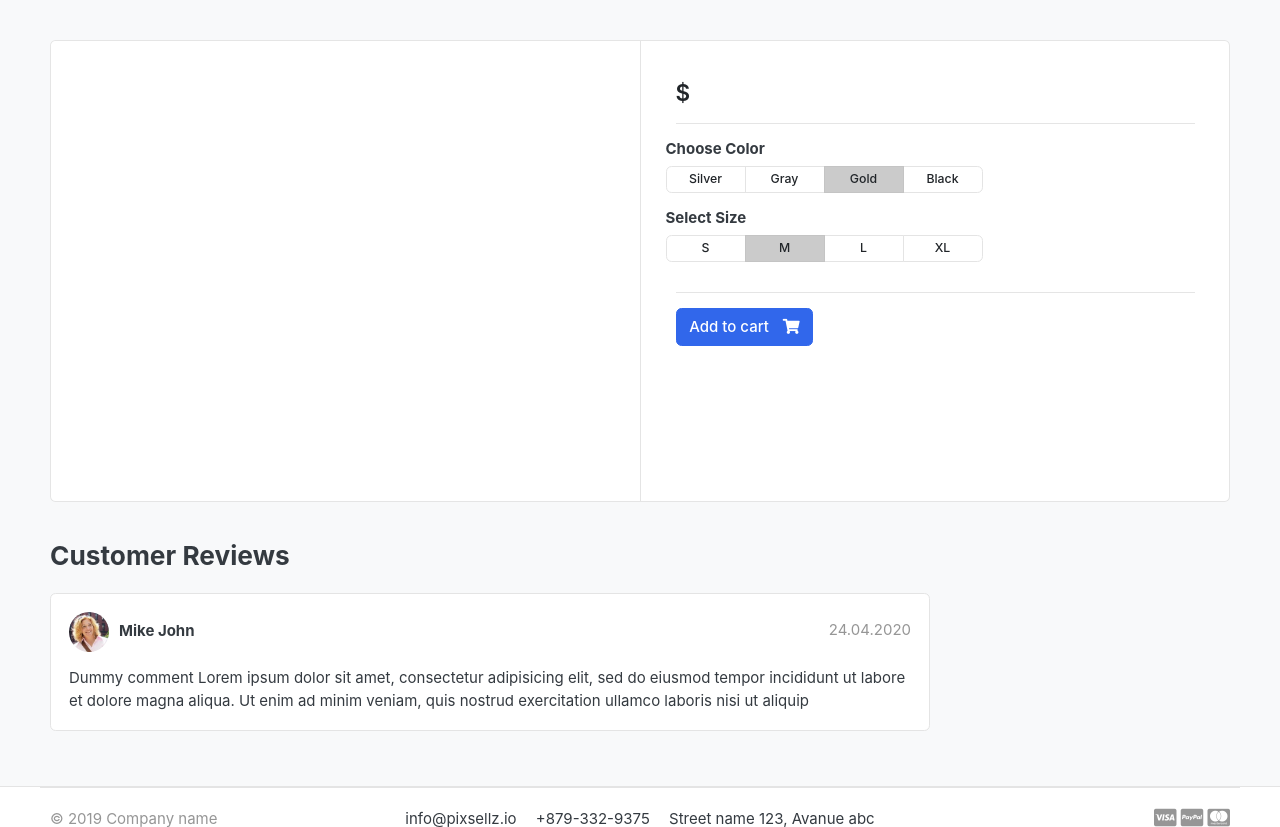
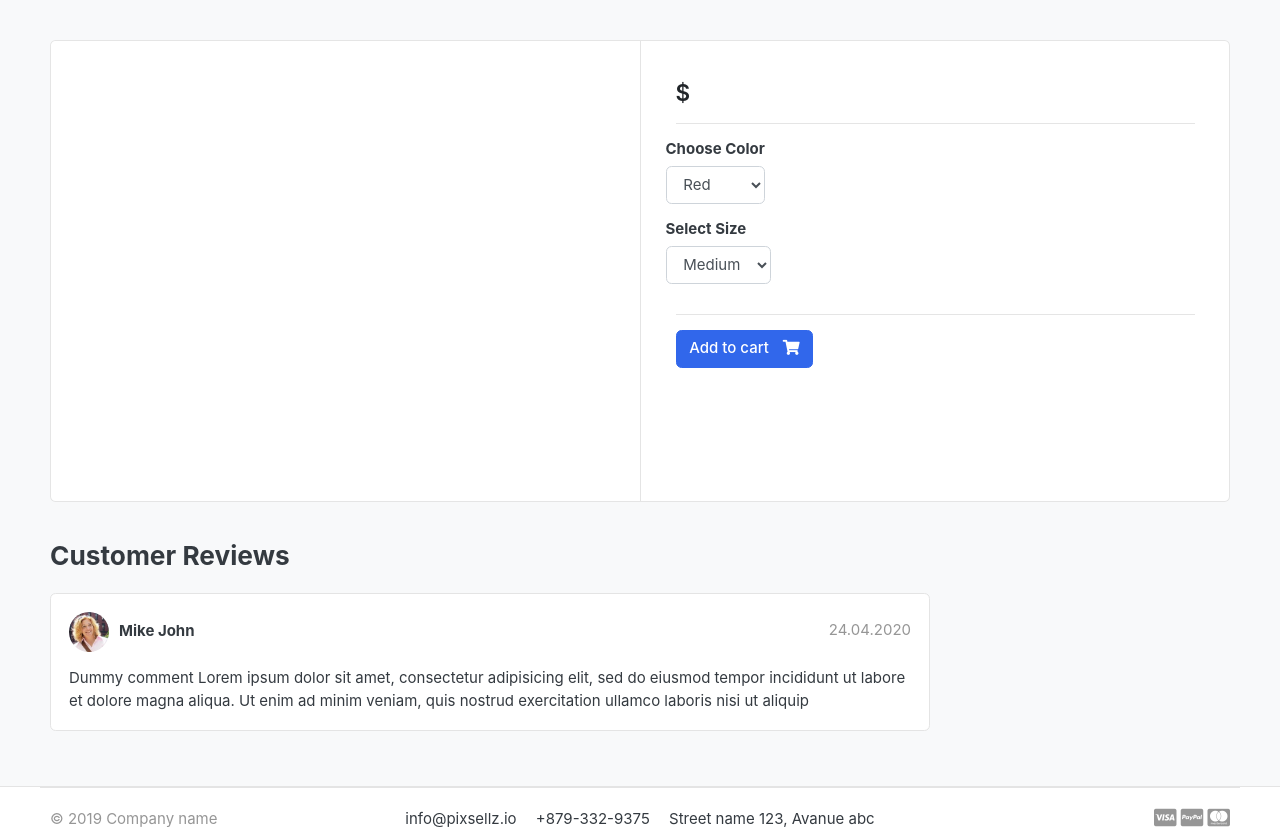
Before and after one commit to Talin12/Ecom_replica, a Django app: template templates/store/product_detail.html in a window 1280 px wide. Shown: the part 118-945 px from the top of the page. Run offline with Django 3.2, Linux system fonts and the light colour scheme; the template is opened without the code that fills it, so the values that code supplies are empty; some libraries are stand-ins or nearby versions; some web fonts are replaced.

Commit message:
third commit small changes

```diff
--- a/carts/views.py
+++ b/carts/views.py
@@ -11,8 +11,10 @@ def _cart_id(request):
     return cart
 
 def add_cart(request, product_id):
+    color = request.GET['color']
+    size = request.GET['size']
+
     product = Product.objects.get(id=product_id)
-
     try:
         cart = Cart.objects.get(cart_id=_cart_id(request))
     except Cart.DoesNotExist:
--- a/templates/store/product_detail.html
+++ b/templates/store/product_detail.html
@@ -1,26 +1,22 @@
-{% extends 'base.html' %}
-
-{% load static %}
-
-{% block content %}
+{% extends 'base.html' %} {% load static %} {% block content %}
 
 <section class="section-content padding-y bg">
   <div class="container">
-
     <!-- ============================ COMPONENT 1 ================================= -->
     <div class="card">
       <div class="row no-gutters">
         <aside class="col-md-6">
           <article class="gallery-wrap">
             <div class="img-big-wrap">
-	   <a href="#"><img src="{{ single_product.image.url }}"></a>
-	</div> <!-- img-big-wrap.// -->
-
-</article> <!-- gallery-wrap .end// -->
+              <a href="#"><img src="{{ single_product.image.url }}" /></a>
+            </div>
+            <!-- img-big-wrap.// -->
+          </article>
+          <!-- gallery-wrap .end// -->
         </aside>
         <main class="col-md-6 border-left">
+          <form action="{% url 'add_cart' single_product.id %}">
             <article class="content-body">
-
               <h2 class="title">{{ single_product.product_name }}</h2>
 
               <div class="mb-3">
@@ -29,98 +25,93 @@
 
               <p>{{ single_product.description }}</p>
 
-
-<hr>
+              <hr />
               <div class="row">
                 <div class="item-option-select">
                   <h6>Choose Color</h6>
-			<div class="btn-group btn-group-sm btn-group-toggle" data-toggle="buttons">
-			  <label class="btn btn-light">
-			    <input type="radio" name="radio_color"> Silver
-			  </label>
-			  <label class="btn btn-light">
-			    <input type="radio" name="radio_color" > Gray
-			  </label>
-			  <label class="btn btn-light active">
-			    <input type="radio" name="radio_color checked"> Gold
-			  </label>
-			  <label class="btn btn-light">
-			    <input type="radio" name="radio_color"> Black
-			  </label>
+                  <select name="color" class="form-control">
+                    <option value="red">Red</option>
+                    <option value="yellow">Yellow</option>
+                    <option value="green">Green</option>
+                    <option value="blue">Blue</option>
+				          </select>
                 </div>
               </div>
-	</div> <!-- row.// -->
+              <!-- row.// -->
               <div class="row">
                 <div class="item-option-select">
                   <h6>Select Size</h6>
-			<div class="btn-group btn-group-sm btn-group-toggle" data-toggle="buttons">
-			  <label class="btn btn-light">
-			    <input type="radio" name="radio_color"> S
-			  </label>
-			  <label class="btn btn-light active">
-			    <input type="radio" name="radio_color" checked> M
-			  </label>
-			  <label class="btn btn-light">
-			    <input type="radio" name="radio_color"> L
-			  </label>
-			  <label class="btn btn-light">
-			    <input type="radio" name="radio_color"> XL
-			  </label>
+                    <select name="size" class="form-control">
+                      <option value="S">Small</option>
+                      <option value="M" selected>Medium</option>
+                      <option value="L">Large</option>
+                    </select>
                 </div>
               </div>
-	</div> <!-- row.// -->
-	<hr>
+              <!-- row.// -->
+              <hr />
               {% if single_product.stock <= 0 %}
               <h5 class="text-danger">Out Of Stock</h5>
+              {% else %} {% if in_cart %}
+              <a href="#" class="btn btn-success">
+                <span class="text">Added to cart</span>
+                <i class="fas fa-check"></i>
+              </a>
+              <a href="{% url 'cart' %}" class="btn btn-outline-primary">
+                <span class="text">View Cart</span> <i class="fas fa-eye"></i>
+              </a>
               {% else %}
-		{% if in_cart  %}
-		<a href="#" class="btn  btn-success"> <span class="text">Added to cart</span> <i class="fas fa-check"></i>  </a>
-		<a href="{% url 'cart' %}" class="btn  btn-outline-primary"> <span class="text">View Cart</span> <i class="fas fa-eye"></i>  </a>
-		{% else %}
-		<a href="{% url 'add_cart' single_product.id %}" class="btn  btn-primary"> <span class="text">Add to cart</span> <i class="fas fa-shopping-cart"></i>  </a>
-    	{% endif %}
-    {% endif %}
-</article> <!-- product-info-aside .// -->
-		</main> <!-- col.// -->
-	</div> <!-- row.// -->
-</div> <!-- card.// -->
+              <button type="submit" class="btn btn-primary">
+                <span class="text">Add to cart</span>
+                <i class="fas fa-shopping-cart"></i>
+			  </button>
+              {% endif %} {% endif %}
+            </article>
+            <!-- product-info-aside .// -->
+          </form>
+        </main>
+        <!-- col.// -->
+      </div>
+      <!-- row.// -->
+    </div>
+    <!-- card.// -->
     <!-- ============================ COMPONENT 1 END .// ================================= -->
 
-<br>
+    <br />
 
     <div class="row">
       <div class="col-md-9">
-
         <header class="section-heading">
-		<h3>Customer Reviews </h3>
-
+          <h3>Customer Reviews</h3>
         </header>
 
         <article class="box mb-3">
           <div class="icontext w-100">
-			<img src="./images/avatars/avatar1.jpg" class="img-xs icon rounded-circle">
+            <img
+              src="./images/avatars/avatar1.jpg"
+              class="img-xs icon rounded-circle"
+            />
             <div class="text">
               <span class="date text-muted float-md-right">24.04.2020 </span>
-				<h6 class="mb-1">Mike John </h6>
-
+              <h6 class="mb-1">Mike John</h6>
             </div>
-		</div> <!-- icontext.// -->
+          </div>
+          <!-- icontext.// -->
           <div class="mt-3">
             <p>
-				Dummy comment Lorem ipsum dolor sit amet, consectetur adipisicing elit, sed do eiusmod
-				tempor incididunt ut labore et dolore magna aliqua. Ut enim ad minim veniam,
-				quis nostrud exercitation ullamco laboris nisi ut aliquip
+              Dummy comment Lorem ipsum dolor sit amet, consectetur adipisicing
+              elit, sed do eiusmod tempor incididunt ut labore et dolore magna
+              aliqua. Ut enim ad minim veniam, quis nostrud exercitation ullamco
+              laboris nisi ut aliquip
             </p>
           </div>
         </article>
-
-
-
-	</div> <!-- col.// -->
-</div> <!-- row.// -->
-
-
-</div> <!-- container .//  -->
+      </div>
+      <!-- col.// -->
+    </div>
+    <!-- row.// -->
+  </div>
+  <!-- container .//  -->
 </section>
 <!-- ========================= SECTION CONTENT END// ========================= -->
 
```
Lines whose indentation alone changed are shown as unchanged.
